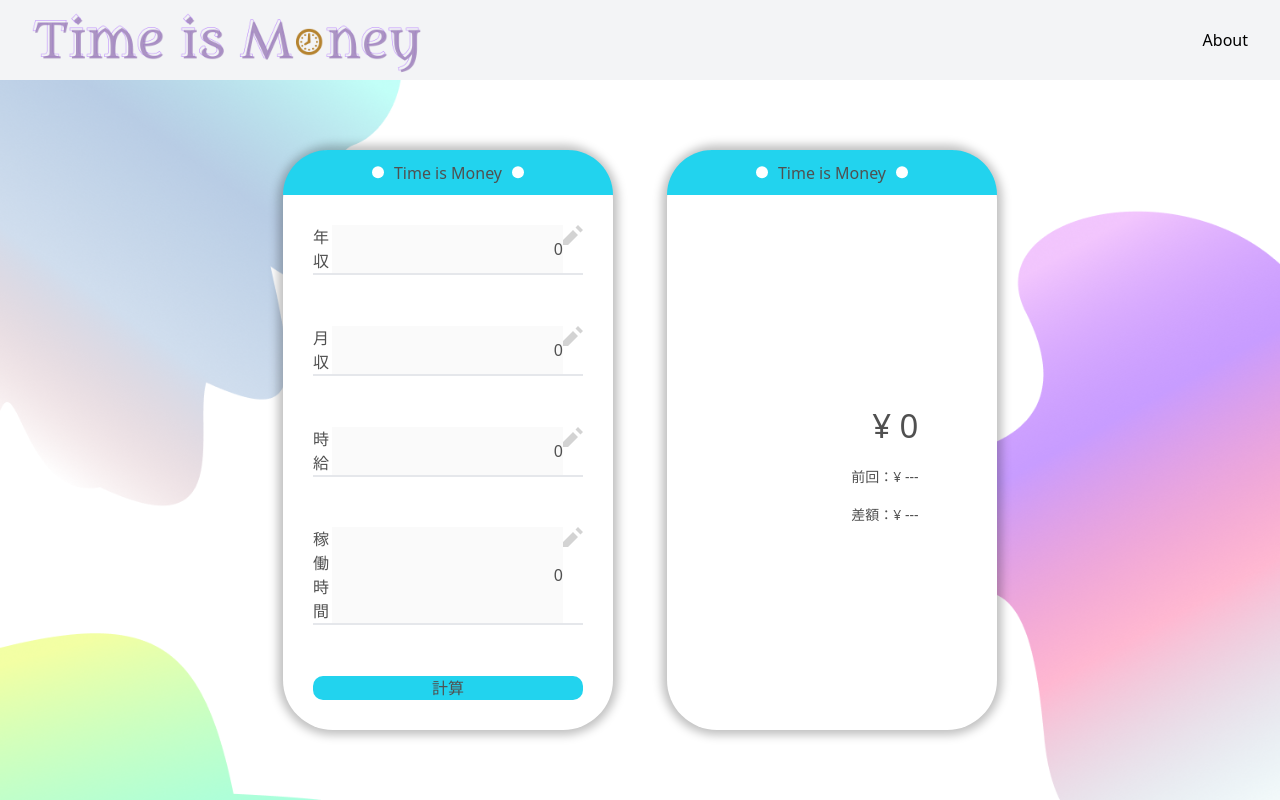
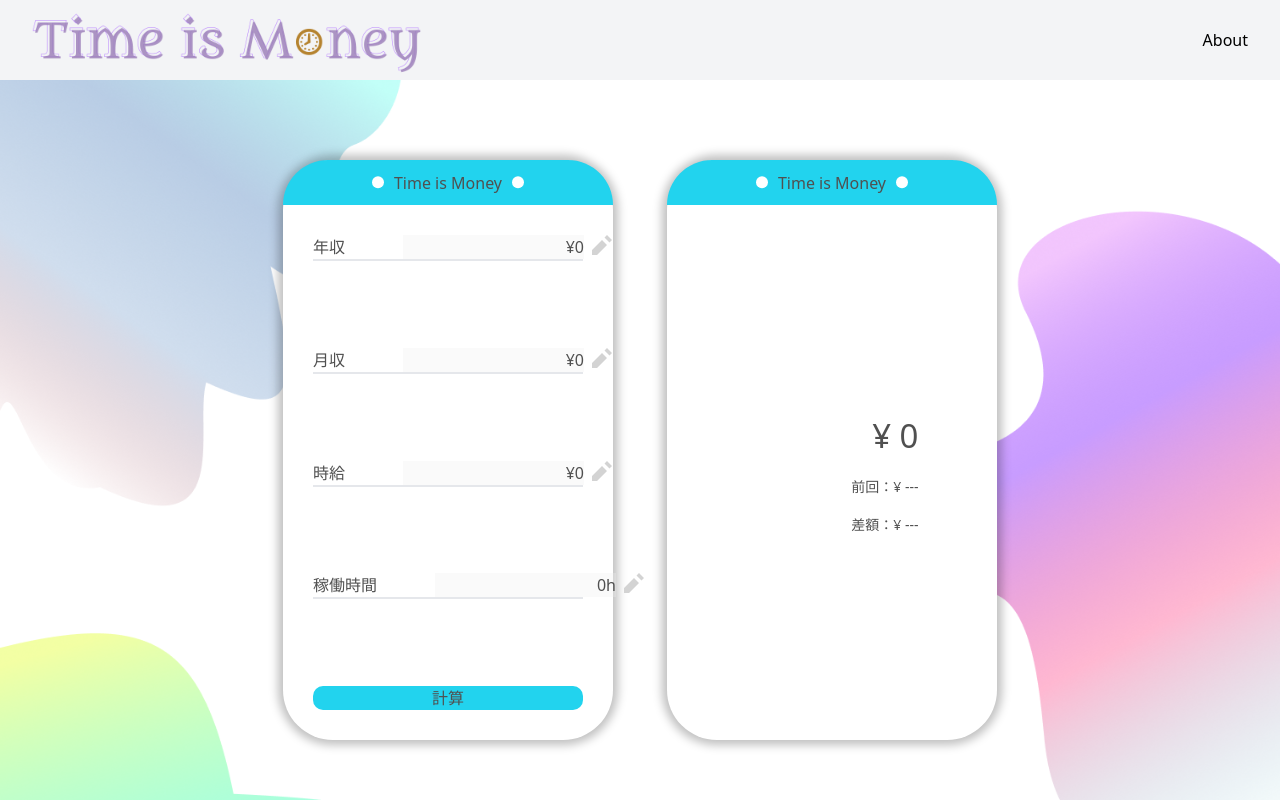
Before and after one commit to daydule/odyssey-frontend, a Next.js app: page /main in a window 1280 px wide. Built offline with nearby package versions, Linux system fonts and the light colour scheme.

Commit message:
Refactor component layout and add unit display in MainCardInput

```diff
--- a/src/components/forest/About.tsx
+++ b/src/components/forest/About.tsx
@@ -45,16 +45,12 @@ export const About = () => {
   };
 
   return (
-    <div className='mt-16 w-full'>
+    <div className='w-full'>
       <section>
         <p className={titleStyle}>Time is Moneyとは</p>
         <div className='mx-10 mt-10 flex justify-center md:mx-20'>
           <AboutCardWithText text={mainText} />
         </div>
-      </section>
-      <section className='mt-24'>
-        <p className={titleStyle}>機能紹介</p>
-        {aboutCardsWithImage()}
       </section>
       <section className='mt-24'>
         <p className={titleStyle}>アプリインストール</p>
@@ -67,6 +63,10 @@ export const About = () => {
           </div>
         </div>
       </section>
+      <section className='mt-24'>
+        <p className={titleStyle}>機能紹介</p>
+        {aboutCardsWithImage()}
+      </section>
     </div>
   );
 };
--- a/src/components/forest/Layout.tsx
+++ b/src/components/forest/Layout.tsx
@@ -1,3 +1,4 @@
+import { Footer } from '@/components/leaf/Footer';
 import { Header } from '@/components/leaf/Header';
 
 type Props = {
@@ -10,7 +11,12 @@ export default function Layout({ children }: Props) {
       <header className='fixed h-20 w-full'>
         <Header />
       </header>
-      <section className='h-screen pt-20'>{children}</section>
+      <div className='h-screen pt-20'>
+        <section className='py-20'>{children}</section>
+        <footer className='mt-20 w-full'>
+          <Footer />
+        </footer>
+      </div>
     </div>
   );
 }
--- a/src/components/leaf/MainCardInput.tsx
+++ b/src/components/leaf/MainCardInput.tsx
@@ -1,13 +1,31 @@
+import { useEffect, useRef } from 'react';
+
 type Props = {
   label: string;
   handleChange: React.Dispatch<React.SetStateAction<number>>; // フォームに入力した値を他のフォームに連携するためのSet関数が入る
   value: number;
   placeholder: string;
-  handleClick?: React.Dispatch<React.SetStateAction<string>>; // ユーザーが現在アクティブ状態にしているフォームを特定するためのSet関数が入る
+  handleClick: React.Dispatch<React.SetStateAction<string>>; // ユーザーが現在アクティブ状態にしているフォームを特定するためのSet関数が入る
   isActive: boolean;
+  unit: string;
+  unitPosition: 'left' | 'right';
 };
 
-const MainCardInput = ({ label, handleChange, value, placeholder, handleClick, isActive }: Props) => {
+const MainCardInput = ({
+  label,
+  handleChange,
+  value,
+  placeholder,
+  handleClick,
+  isActive,
+  unit,
+  unitPosition,
+}: Props) => {
+  const inputRef = useRef<HTMLInputElement>(null);
+  const convertValueToDisplayText = (unit: string, unitPosition: 'left' | 'right', value: number) => {
+    const formattedValue = value.toLocaleString();
+    return unitPosition === 'left' ? `${unit}${formattedValue}` : `${formattedValue}${unit}`;
+  };
   const onChange = (e: React.ChangeEvent<HTMLInputElement>) => {
     const result = parseInt(e.target.value, 10) || 0;
     handleChange(result);
@@ -15,18 +33,18 @@ const MainCardInput = ({ label, handleChange, value, placeholder, handleClick, i
   const inputType = (handleClick: Props['handleClick']) => {
     if (isActive) {
       return (
-        <div className='flex'>
+        <div className='flex justify-end gap-2'>
           <input
             disabled={true}
-            className='text-right outline-none placeholder:text-gray-700'
+            className='max-w-[70%] text-right outline-none placeholder:text-gray-700'
             onChange={onChange}
-            value={value || 0}
+            value={convertValueToDisplayText(unit, unitPosition, value) || 0}
             placeholder={value ? String(value) : '入力値'}
             id={label}
             type='tel'
           />
           <svg
-            onClick={() => handleClick && handleClick(label)}
+            onClick={() => handleClick(label)}
             xmlns='http://www.w3.org/2000/svg'
             width='20'
             height='20'
@@ -42,18 +60,28 @@ const MainCardInput = ({ label, handleChange, value, placeholder, handleClick, i
         <input
           className='text-right outline-none'
           onChange={onChange}
+          onBlur={() => handleClick('')}
           placeholder={placeholder}
           value={value || 0}
           id={label}
           type='tel'
+          ref={inputRef}
         />
       );
     }
   };
 
+  useEffect(() => {
+    if (!isActive) {
+      inputRef.current?.focus();
+    }
+  }, [isActive]);
+
   return (
-    <div className='flex justify-between border-b-2'>
-      <label htmlFor={label}>{label}</label>
+    <div className='flex justify-between gap-x-2 border-b-2'>
+      <label className='whitespace-nowrap' htmlFor={label}>
+        {label}
+      </label>
       {inputType(handleClick)}
     </div>
   );
--- a/src/components/tree/MainCardWithInput.tsx
+++ b/src/components/tree/MainCardWithInput.tsx
@@ -87,32 +87,40 @@ const MainCardWithMoneyResult = () => {
           handleChange={setCurrentInput}
           value={annualIncome}
           placeholder='入力してください'
-          handleClick={handleClick === CONSTANT.LABEL.ANNUAL_INCOME ? undefined : setHandleClick}
+          handleClick={setHandleClick}
           isActive={handleClick !== CONSTANT.LABEL.ANNUAL_INCOME}
+          unit='¥'
+          unitPosition='left'
         />
         <MainCardInput
           label={CONSTANT.LABEL.MONTHLY_INCOME}
           handleChange={setCurrentInput}
           value={monthlyIncome}
           placeholder='入力してください'
-          handleClick={handleClick === CONSTANT.LABEL.MONTHLY_INCOME ? undefined : setHandleClick}
+          handleClick={setHandleClick}
           isActive={handleClick !== CONSTANT.LABEL.MONTHLY_INCOME}
+          unit='¥'
+          unitPosition='left'
         />
         <MainCardInput
           label={CONSTANT.LABEL.HOURLY_WAGE}
           handleChange={setCurrentInput}
           value={hourlyWage}
           placeholder='入力してください'
-          handleClick={handleClick === CONSTANT.LABEL.HOURLY_WAGE ? undefined : setHandleClick}
+          handleClick={setHandleClick}
           isActive={handleClick !== CONSTANT.LABEL.HOURLY_WAGE}
+          unit='¥'
+          unitPosition='left'
         />
         <MainCardInput
           label={CONSTANT.LABEL.HOUR}
           handleChange={setHour}
           value={hour}
           placeholder='入力してください'
-          handleClick={handleClick === CONSTANT.LABEL.HOUR ? undefined : setHandleClick}
+          handleClick={setHandleClick}
           isActive={handleClick !== CONSTANT.LABEL.HOUR}
+          unit='h'
+          unitPosition='right'
         />
         <Button buttonColor='bg-cyan-400' buttonText='計算' handleClick={calcMainPrice} />
       </div>
```
Also changed, not shown: 1 other file (tests, documents, lock files or other folders).
